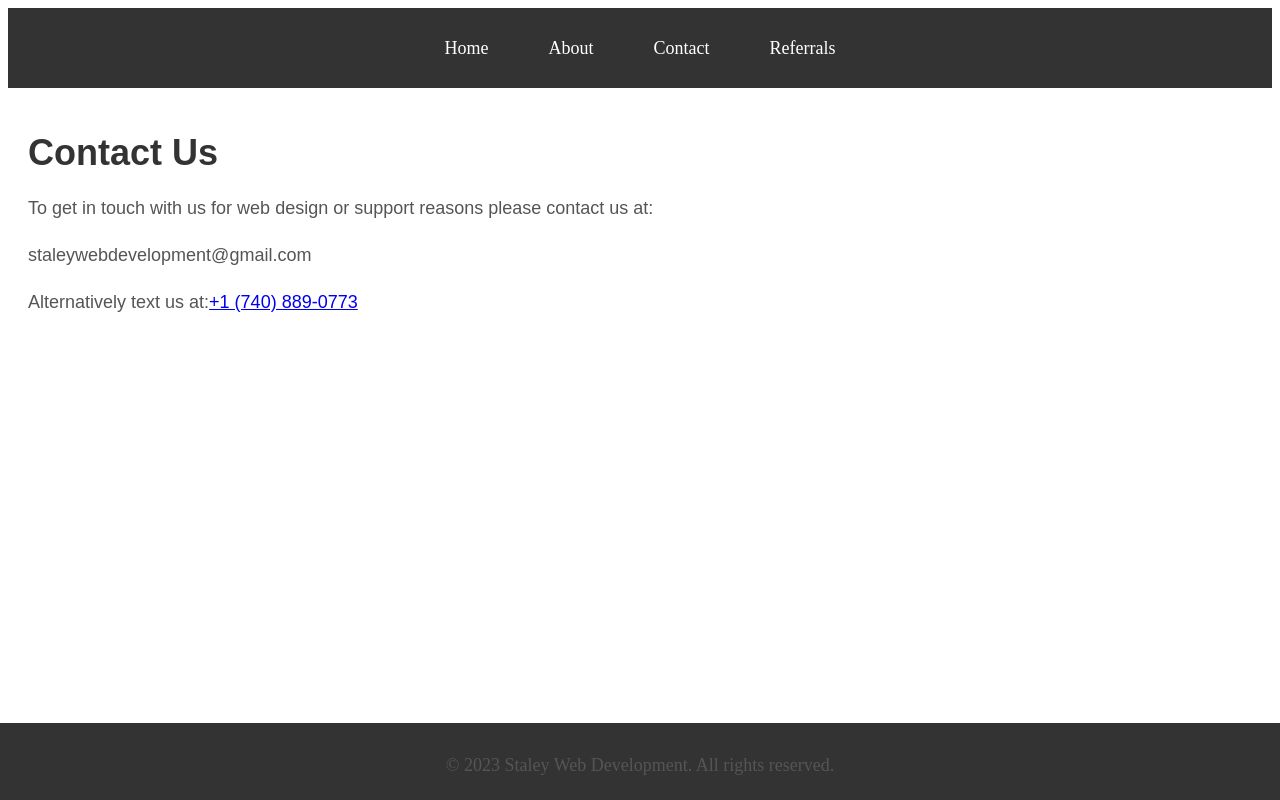
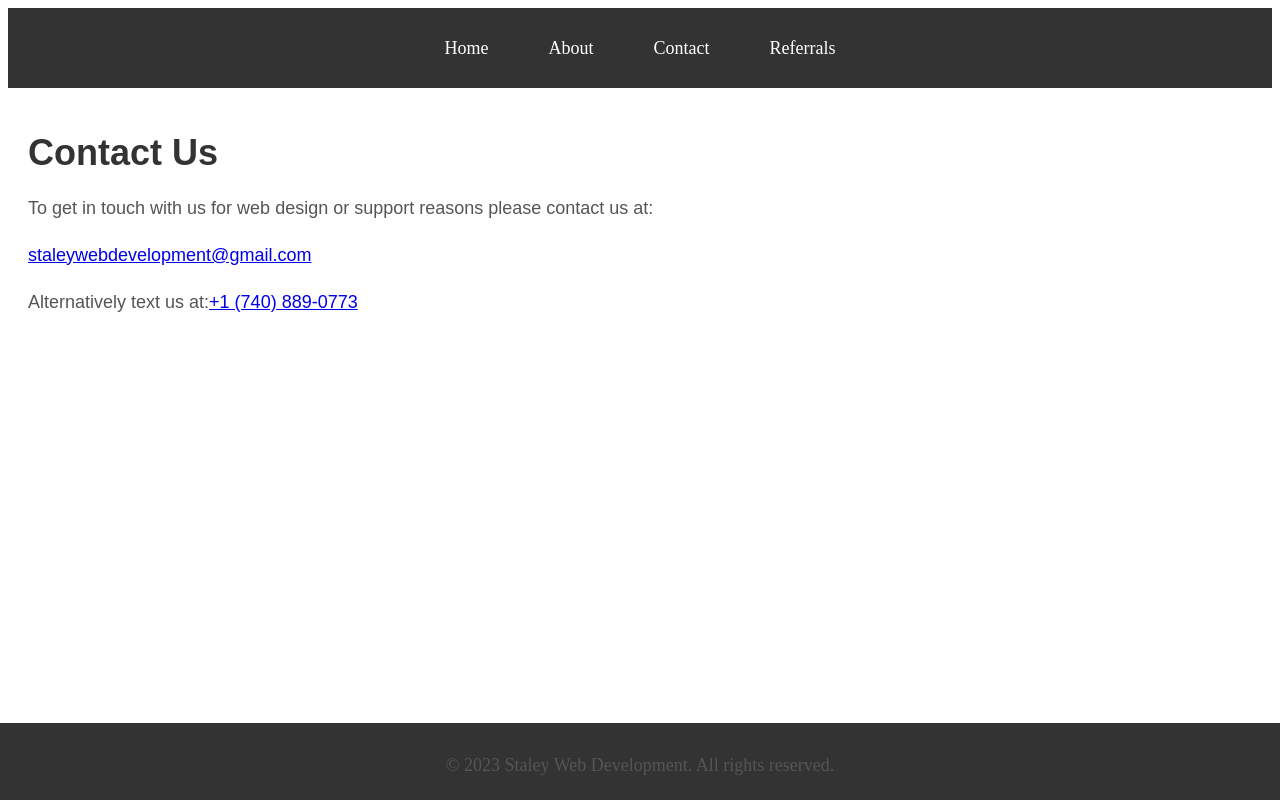
Before and after one commit to SwiftWebSolutions/SwiftWebSolutions.github.io, a plain HTML site: page contact.html in a window 1280 px wide. Drawn offline with Linux system fonts and the light colour scheme.

Commit message:
Update contact.html

```diff
--- a/contact.html
+++ b/contact.html
@@ -19,7 +19,7 @@
     <main>
         <h1>Contact Us</h1>
         <p>To get in touch with us for web design or support reasons please contact us at:</p>
-        <p>staleywebdevelopment@gmail.com</p>
+        <p><a href="mailto:staleywebdevelopment@gmail.com">staleywebdevelopment@gmail.com</a></p>
         <p>Alternatively text us at:<a href="tel:+17408890773">+1 (740) 889-0773</a></p>
     </main>
 
```
